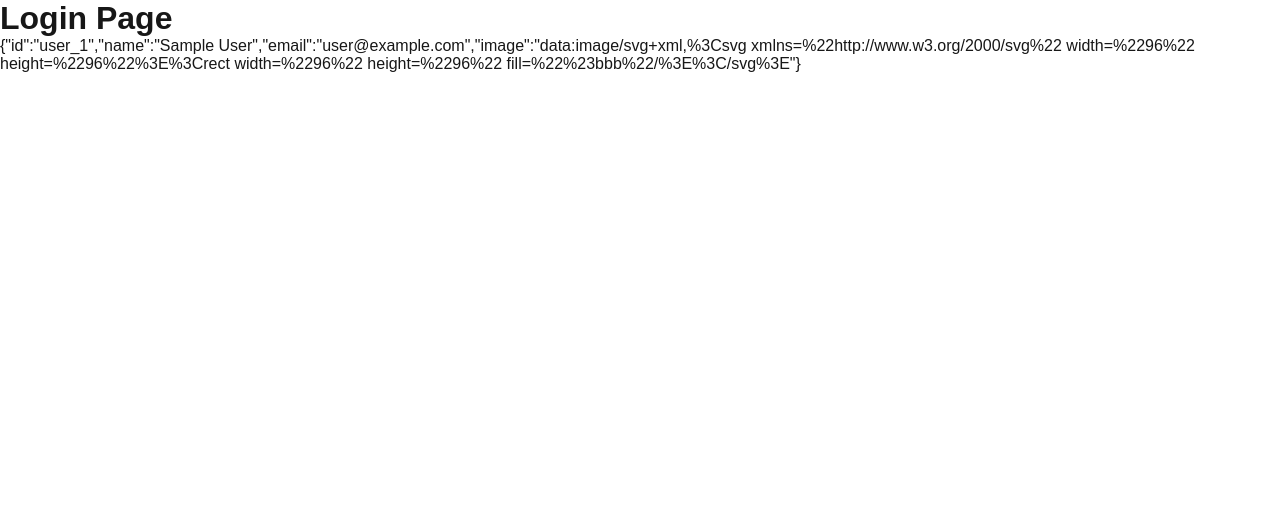
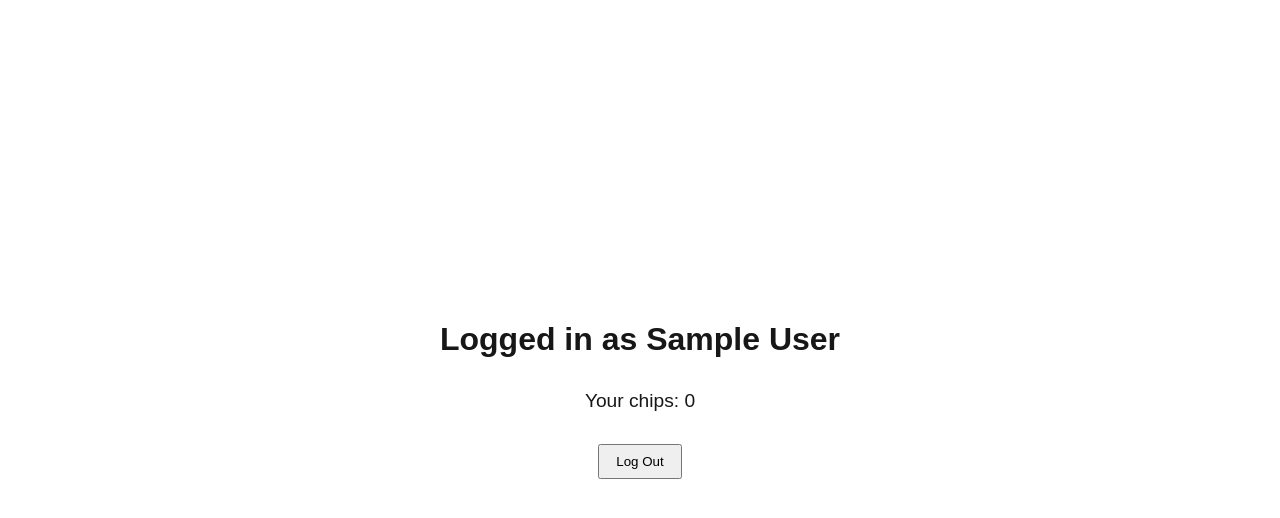
Before and after one commit to yappy20/chipSystem, a Next.js app: page /login in a window 1280 px wide. Shown: the top 518 px of the page. Built offline with nearby package versions, Linux system fonts and the light colour scheme; no server answers; the database is empty; sample sign-in values are in the browser's storage.

Commit message:
2/19/2025

```diff
--- a/package.json
+++ b/package.json
@@ -9,6 +9,7 @@
     "lint": "next lint"
   },
   "dependencies": {
+    "@prisma/client": "^6.4.0",
     "next": "15.1.6",
     "next-auth": "^4.24.11",
     "react": "^19.0.0",
@@ -21,6 +22,7 @@
     "@types/react-dom": "^19",
     "eslint": "^9",
     "eslint-config-next": "15.1.6",
+    "prisma": "^6.4.0",
     "typescript": "^5"
   }
 }
--- /dev/null
+++ b/src/app/admin/AdjustChips.tsx
@@ -0,0 +1,17 @@
+"use client";
+import { useState } from "react";
+import { addChips } from "./actions";
+
+export function AdjustChips({ email }: { email: string }) {
+    const [chips, setChips] = useState(0);
+
+    return <div>
+        <input type='number' value={chips} onChange={(e) => setChips(Number(e.target.value))} />
+        <button onClick={() => {
+            addChips(email, chips).then(() => {
+                alert('yessir');
+                setChips(0);
+            })
+        }}>Add chips</button>
+    </div>
+}
--- /dev/null
+++ b/src/app/admin/actions.ts
@@ -0,0 +1,18 @@
+"use server";
+import { PrismaClient } from "@prisma/client";
+import { options } from "../api/auth/[...nextauth]/options";
+import { getServerSession } from "next-auth";
+import { ADMIN_EMAILS } from "./page";
+
+export async function addChips(email: string, amount: number) {
+    const session = await getServerSession(options);
+    if (!session?.user?.email) return;
+    if (!ADMIN_EMAILS.includes(session.user.email)) return;
+    const prisma = new PrismaClient();
+    await prisma.user.update({
+        where: { email },
+        data: {
+            chips: { increment: amount }
+        }
+    })
+}
--- /dev/null
+++ b/src/app/admin/admin.css
@@ -0,0 +1,7 @@
+td {
+    padding-inline: 1rem;
+}
+
+td:nth-child(2) {
+    text-align: center;
+}
--- /dev/null
+++ b/src/app/admin/page.tsx
@@ -0,0 +1,49 @@
+import { PrismaClient } from "@prisma/client";
+import { getServerSession } from "next-auth";
+import { options } from "../api/auth/[...nextauth]/options";
+import { redirect } from "next/navigation";
+import { AdjustChips } from "./AdjustChips";
+import "./admin.css";
+
+export const ADMIN_EMAILS = ['stein.na@northeastern.edu', 'ednamode2048@gmail.com']
+
+export default async function Page() {
+    const session = await getServerSession(options);
+    if (!session?.user?.email) redirect('/');
+    if (!ADMIN_EMAILS.includes(session.user.email)) redirect('/');
+    const prisma = new PrismaClient();
+    const users = await prisma.user.findMany();
+    return <table>
+        <thead>
+            <tr>
+                <th>email</th>
+                <th>chips</th>
+                <th>adjust</th>
+            </tr>
+        </thead>
+        <tbody>
+            {users.map(u => <tr key={u.email}>
+                <td>{u.email}</td>
+                <td>{u.chips}</td>
+                <td><AdjustChips email={u.email} /></td>
+            </tr>)}
+        </tbody>
+    </table>
+}
+
+//tada it works
+//but u have to refresh the page cause server side rendering and im lazy
+
+//i refreshed
+//u see it work
+//the url is http://localhost:3000/admin
+
+//it works however now there needs to be away to get to that page for the admin
+//like that?
+
+//yes
+//soooooo
+//sooo
+//now make it look pretty
+//i do and its not that
+//u dont know what perfection looks like
--- a/src/app/api/auth/[...nextauth]/options.ts
+++ b/src/app/api/auth/[...nextauth]/options.ts
@@ -1,6 +1,7 @@
 import type { NextAuthOptions, User } from 'next-auth'
 import GitHubProvider from 'next-auth/providers/github'
 import CredentialsProvider from 'next-auth/providers/credentials'
+import { PrismaClient } from '@prisma/client';
 
 interface MyUser extends User {
     id: string; // Make sure id is a string, as expected by NextAuth
@@ -31,5 +32,17 @@ export const options: NextAuthOptions = {
         //     }
         // })
     ],
-    secret: process.env.NEXT_AUTH_SECRET
+    secret: process.env.NEXT_AUTH_SECRET,
+    callbacks: {
+        async signIn({ user }) {
+            if (!user.email) return false;
+            const prisma = new PrismaClient();
+            prisma.user.upsert({
+                where: { email: user.email },
+                update: {},
+                create: { email: user.email, chips: 0 }
+            })
+            return true;
+        },
+    }
 }
--- /dev/null
+++ b/src/app/login/ChipsCount.tsx
@@ -0,0 +1,8 @@
+import { PrismaClient } from "@prisma/client";
+
+export async function ChipsCount({ email }: { email: string }) {
+    const prisma = new PrismaClient();
+    const user = await prisma.user.findUnique({ where: { email: email } });
+    return <p className='chipcount'>Your chips: {user?.chips ?? 0}</p>
+    // const user x/
+}
--- /dev/null
+++ b/src/app/login/LogoutButton.tsx
@@ -0,0 +1,7 @@
+"use client";
+
+import { signOut } from "next-auth/react";
+
+export function LogoutButton() {
+    return <button className="menuButton logout" onClick={() => signOut()}>Log Out</button>
+}
--- a/src/app/login/login.css
+++ b/src/app/login/login.css
@@ -0,0 +1,38 @@
+.chipcount {
+    font-size: 1.2rem;
+    text-align: center;
+}
+
+.LogINcontainer {
+    display: grid;
+    place-items: center;
+    height: 100dvh;
+}
+
+.adminlink {
+    display: block;
+    text-align: center;
+}
+
+.logout {
+    padding: 0.5rem 1rem;
+    width: fit-content;
+}
+
+.loggedincontainer {
+    display: flex;
+    flex-direction: column;
+    align-items: center;
+    /* gap: 1rem; */
+    animation: gapgap 5s infinite alternate;
+}
+
+@keyframes gapgap {
+    0% {
+        gap: 1rem;
+    }
+
+    100% {
+        gap: 2rem;
+    }
+}
--- a/src/app/login/page.tsx
+++ b/src/app/login/page.tsx
@@ -3,23 +3,31 @@ import { LoginButton } from "./LoginButton";
 import { BackButton } from "./BackButton";
 import { getServerSession } from "next-auth";
 import { options } from "../api/auth/[...nextauth]/options";
+import { LogoutButton } from "./LogoutButton";
+import { ChipsCount } from "./ChipsCount";
+import { ADMIN_EMAILS } from "../admin/page";
+import './login.css';
 export default async function Login() {
     const session = await getServerSession(options);
+
 
     return (
         <main className="LogINcontainer">
             <div className="LogINcontent">
-                <h1>Login Page</h1>
-                {session?.user ? JSON.stringify(session.user) : <>
-                    <p>Please enter your credentials to continue.</p>
-                    <div style={{ display: "flex", gap: "10px" }}>
-                        {/* <Link href="menu">
-                        <button className="menuButton">Log in</button>
-                    </Link> */}
-                        <LoginButton />
-                        <BackButton />
+                {session?.user?.email ?
+                    <div className="loggedincontainer">
+                        <h1>Logged in as {session.user.name}</h1>
+                        <ChipsCount email={session.user.email} />
+                        {ADMIN_EMAILS.includes(session.user.email) && <Link href="/admin" className="adminlink">To the admin page</Link>}
+                        <LogoutButton />
                     </div>
-                </>}
+                    : <>
+                        <p>Please enter your credentials to continue.</p>
+                        <div style={{ display: "flex", gap: "10px" }}>
+                            <LoginButton />
+                            <BackButton />
+                        </div>
+                    </>}
             </div>
         </main>
     );
--- a/src/app/page.tsx
+++ b/src/app/page.tsx
@@ -1,13 +1,14 @@
 "use client";
 import Link from "next/link";
 import "./globals.css"; // Import global styles
+import "./page.css"
 
 export default function Home() {
   return (
     <main className="centered"> {/* Use centered class */}
       <div className="content">
         <h1>Welcome to The Demo Chip System</h1>
-        <p>This is a Next.js app using the App Router and TypeScript.</p>
+        {/* <p>This is a Next.js app using the App Router and TypeScript.</p> */}
         <Link href="login">
           <button className="GetStartedbutton">Get Started</button>
         </Link>
```
Also changed, not shown: src/app/page.css (renamed from src/app/page.module.css, +21 -0 lines), 2 other files (tests, documents, lock files or other folders).
